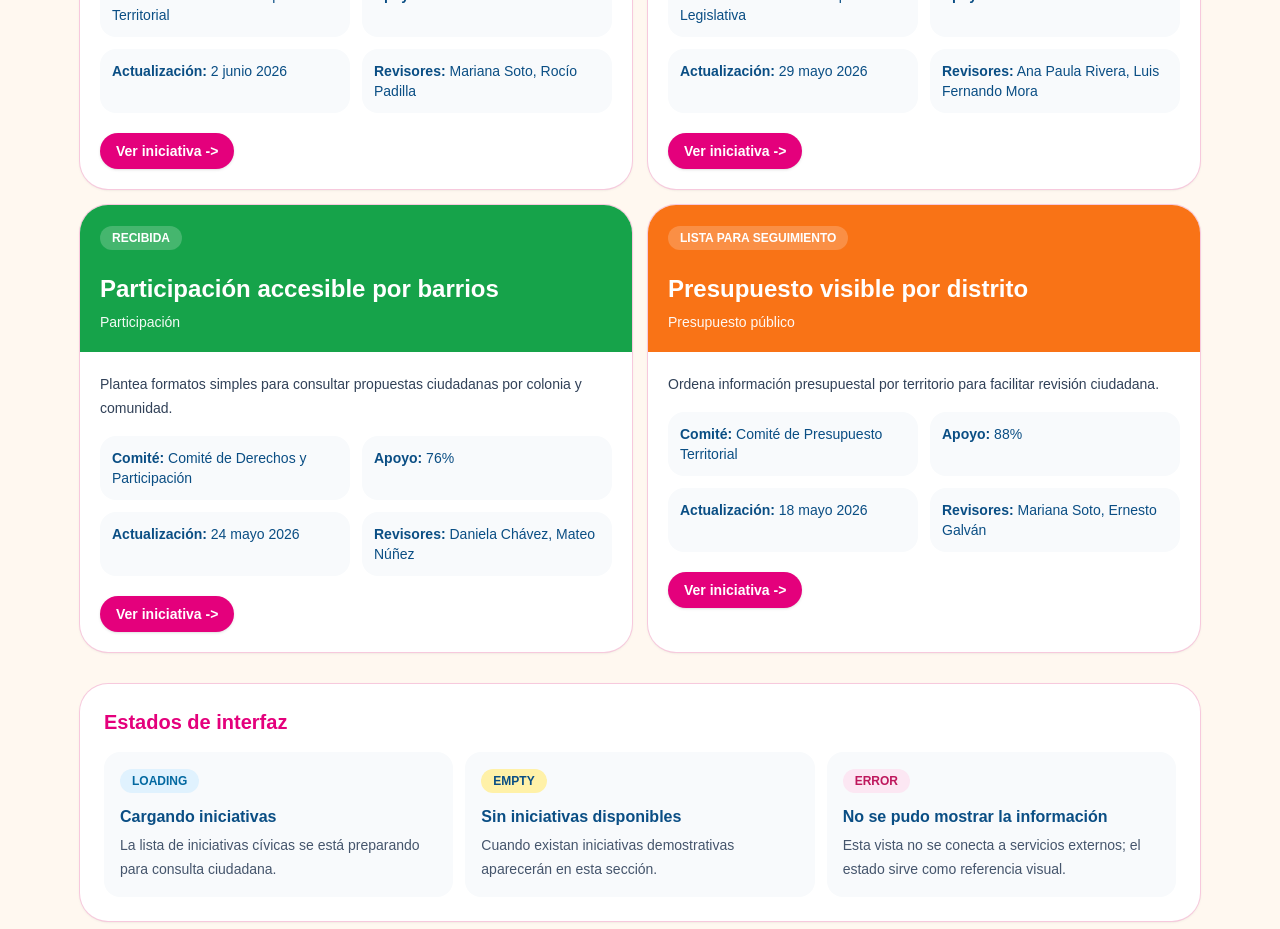
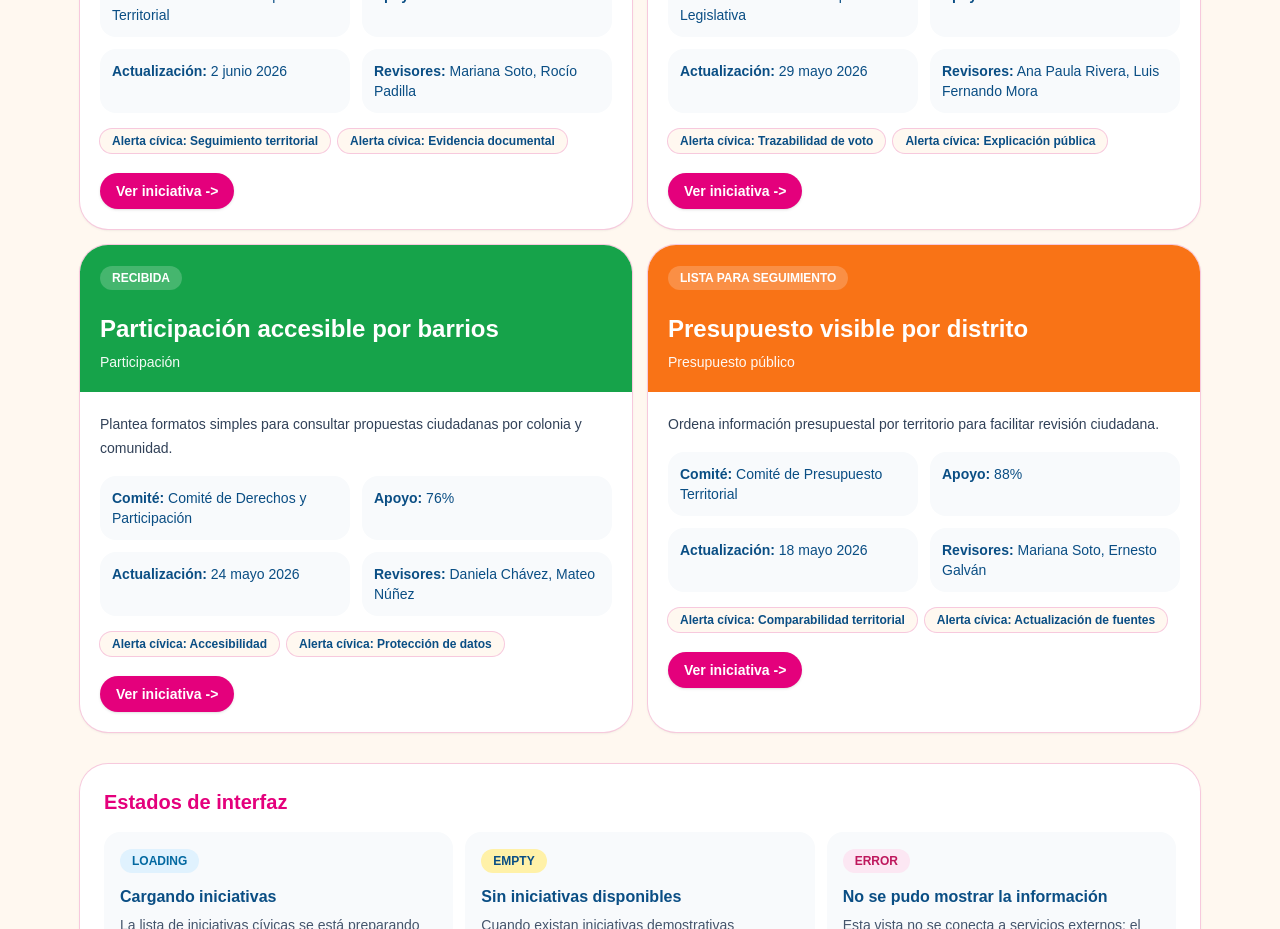
Before and after one commit to TecnocraciaParticipativaMexico/Plataforma, a Next.js app in the folder web/: page /congreso-civico/iniciativas in a window 1280 px wide. Shown: the part 1000-1929 px from the top of the page. Built offline with nearby package versions, Linux system fonts and the light colour scheme.

Commit message:
Preservar alertas en listado de iniciativas

```diff
--- a/web/app/congreso-civico/iniciativas/page.tsx
+++ b/web/app/congreso-civico/iniciativas/page.tsx
@@ -13,6 +13,7 @@ type IniciativaCivica = {
   apoyoCiudadano: number;
   fechaActualizacion: string;
   resumen: string;
+  alertasCivicas: string[];
   color: string;
 };
 
@@ -27,6 +28,7 @@ const iniciativasCivicas: IniciativaCivica[] = [
     apoyoCiudadano: 84,
     fechaActualizacion: "2 junio 2026",
     resumen: "Propone seguimiento ciudadano a servicios de agua, mantenimiento y reportes territoriales.",
+    alertasCivicas: ["Seguimiento territorial", "Evidencia documental"],
     color: "bg-[#0EA5E9] text-white",
   },
   {
@@ -39,6 +41,7 @@ const iniciativasCivicas: IniciativaCivica[] = [
     apoyoCiudadano: 91,
     fechaActualizacion: "29 mayo 2026",
     resumen: "Busca explicar votaciones públicas con fichas claras, trazabilidad y lenguaje ciudadano.",
+    alertasCivicas: ["Trazabilidad de voto", "Explicación pública"],
     color: "bg-[#E4007C] text-white",
   },
   {
@@ -51,6 +54,7 @@ const iniciativasCivicas: IniciativaCivica[] = [
     apoyoCiudadano: 76,
     fechaActualizacion: "24 mayo 2026",
     resumen: "Plantea formatos simples para consultar propuestas ciudadanas por colonia y comunidad.",
+    alertasCivicas: ["Accesibilidad", "Protección de datos"],
     color: "bg-[#16A34A] text-white",
   },
   {
@@ -63,6 +67,7 @@ const iniciativasCivicas: IniciativaCivica[] = [
     apoyoCiudadano: 88,
     fechaActualizacion: "18 mayo 2026",
     resumen: "Ordena información presupuestal por territorio para facilitar revisión ciudadana.",
+    alertasCivicas: ["Comparabilidad territorial", "Actualización de fuentes"],
     color: "bg-[#F97316] text-white",
   },
 ];
@@ -165,6 +170,13 @@ export default function CongresoCivicoIniciativasPage() {
                   <div className="rounded-2xl bg-[#F8FAFC] p-3 text-sm"><strong>Actualización:</strong> {iniciativa.fechaActualizacion}</div>
                   <div className="rounded-2xl bg-[#F8FAFC] p-3 text-sm"><strong>Revisores:</strong> {iniciativa.expertosRevisores.join(", ")}</div>
                 </div>
+                <div className="mt-4 flex flex-wrap gap-2">
+                  {iniciativa.alertasCivicas.map((alerta) => (
+                    <span key={alerta} className="rounded-full bg-[#FFF8F0] px-3 py-1 text-xs font-bold text-[#0A4E84] ring-1 ring-[#F7C9DD]">
+                      Alerta cívica: {alerta}
+                    </span>
+                  ))}
+                </div>
                 <Link href={`/congreso-civico/iniciativas/${iniciativa.id}`} className="mt-5 inline-flex rounded-full bg-[#E4007C] px-4 py-2 text-sm font-bold text-white shadow-sm transition hover:bg-[#C9006B]">
                   Ver iniciativa -&gt;
                 </Link>
```
